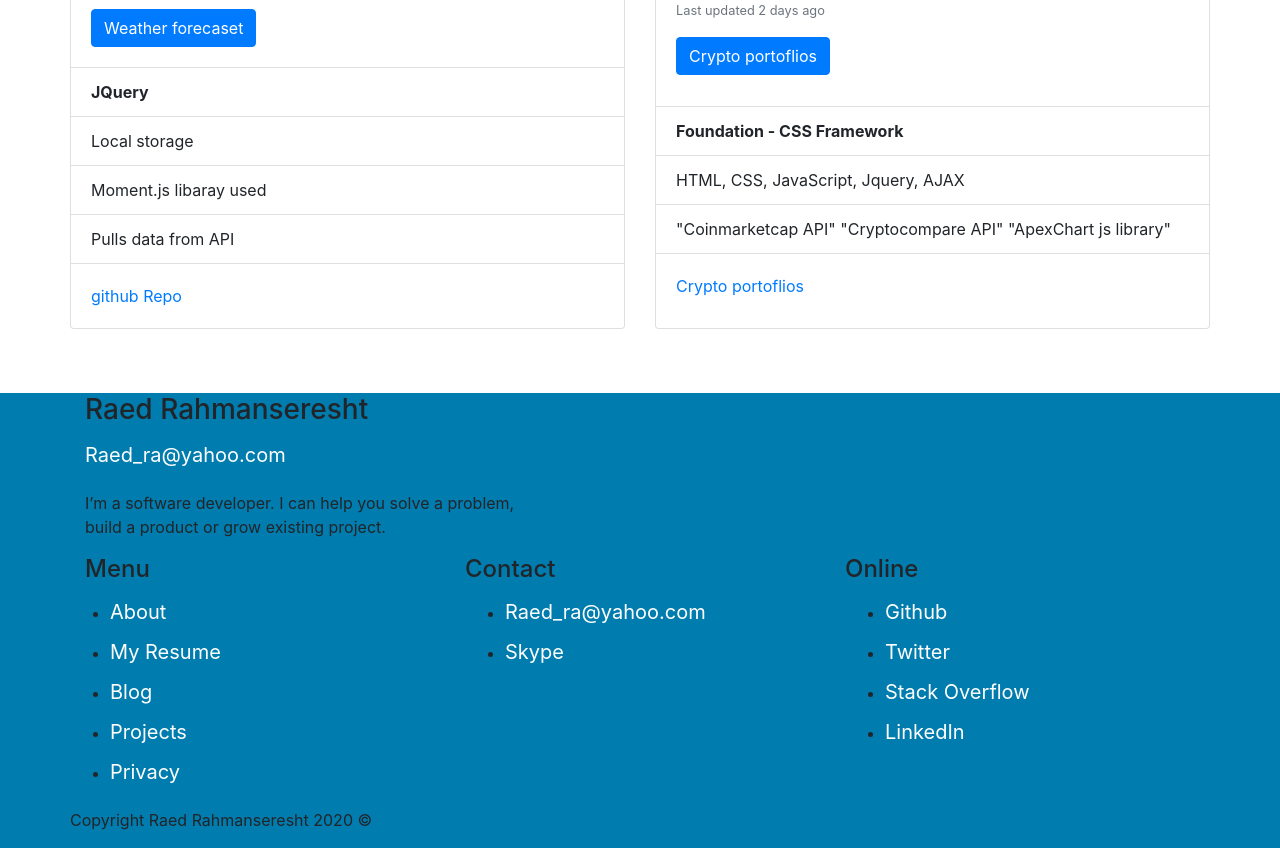
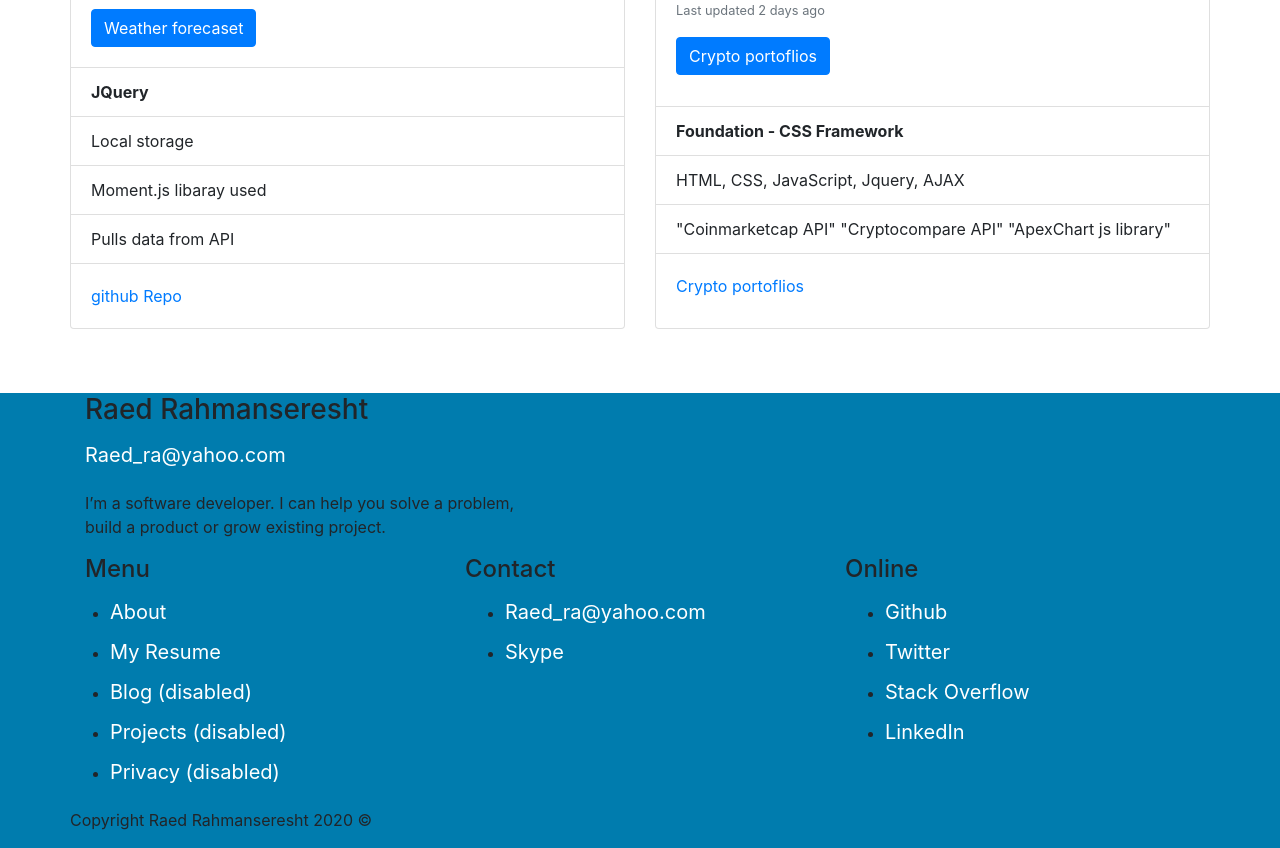
Before and after one commit to raed-ra/best-practices-website, a plain HTML site: page index.html in a window 1280 px wide. Shown: the part 2470-3318 px from the top of the page. Drawn offline with nearby package versions, Linux system fonts and the light colour scheme.

Commit message:
fix loose ends

```diff
--- a/index.html
+++ b/index.html
@@ -302,19 +302,19 @@
                   <div class="col-xs-6">
                     <ul class='list--reset'>
                       <li>
-                        <a  class="navbar-brand" href='/about.html'>About</a>
+                        <a  class="navbar-brand" href='./about.html'>About</a>
                       </li>
                       <li>
-                        <a  class="navbar-brand disabled" href='/assets/Completions and WellTestEngineer Jan 2019- Raed - CV.pdf'>My Resume</a>
+                        <a  class="navbar-brand disabled" href='./assets/Completions and WellTestEngineer Jan 2019- Raed - CV.pdf'>My Resume</a>
                       </li>
                       <li>
-                        <a  class="navbar-brand disabled" href='/blog/'>Blog</a>
+                        <a  class="navbar-brand disabled" href='/blog/'>Blog (disabled)</a>
                       </li>
                       <li>
-                        <a class="navbar-brand disabled" href='/Project1.html'>Projects</a>
+                        <a class="navbar-brand disabled" href='/Project1.html'>Projects (disabled)</a>
                       </li>
                       <li>
-                        <a class="navbar-brand disabled" href='/privacy/'>Privacy</a>
+                        <a class="navbar-brand disabled" href='/privacy/'>Privacy (disabled)</a>
                       </li>
                     </ul>
                   </div>
```
